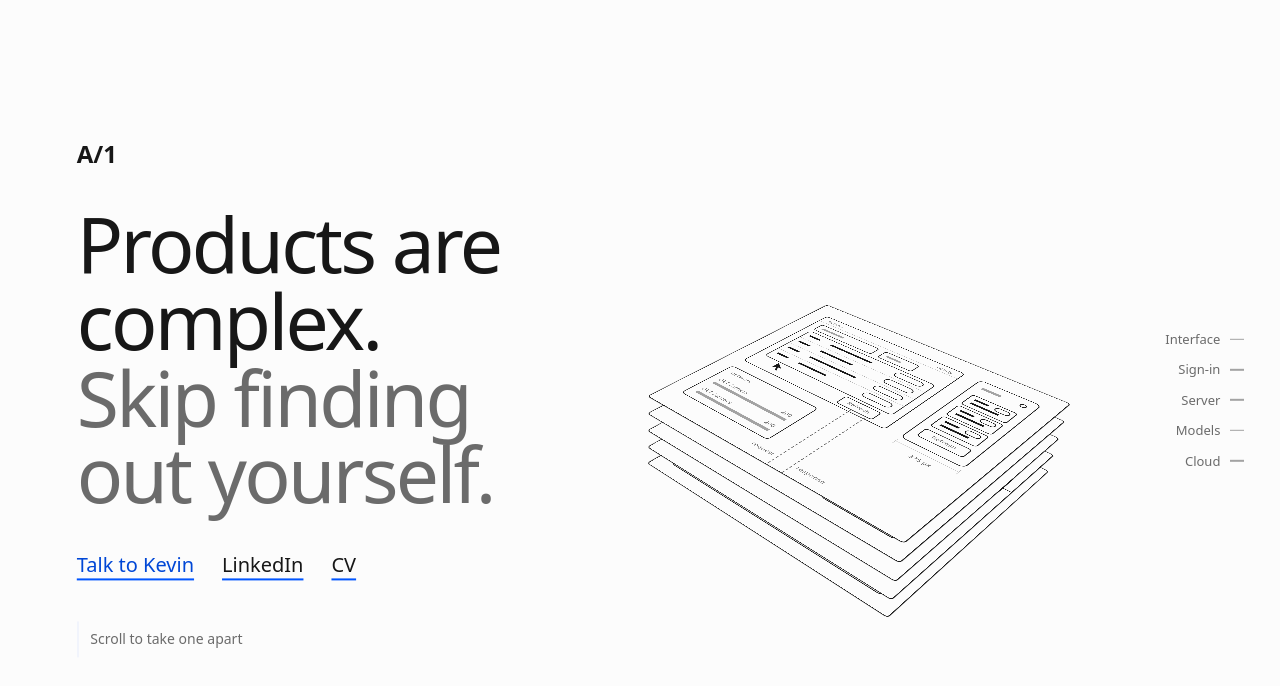
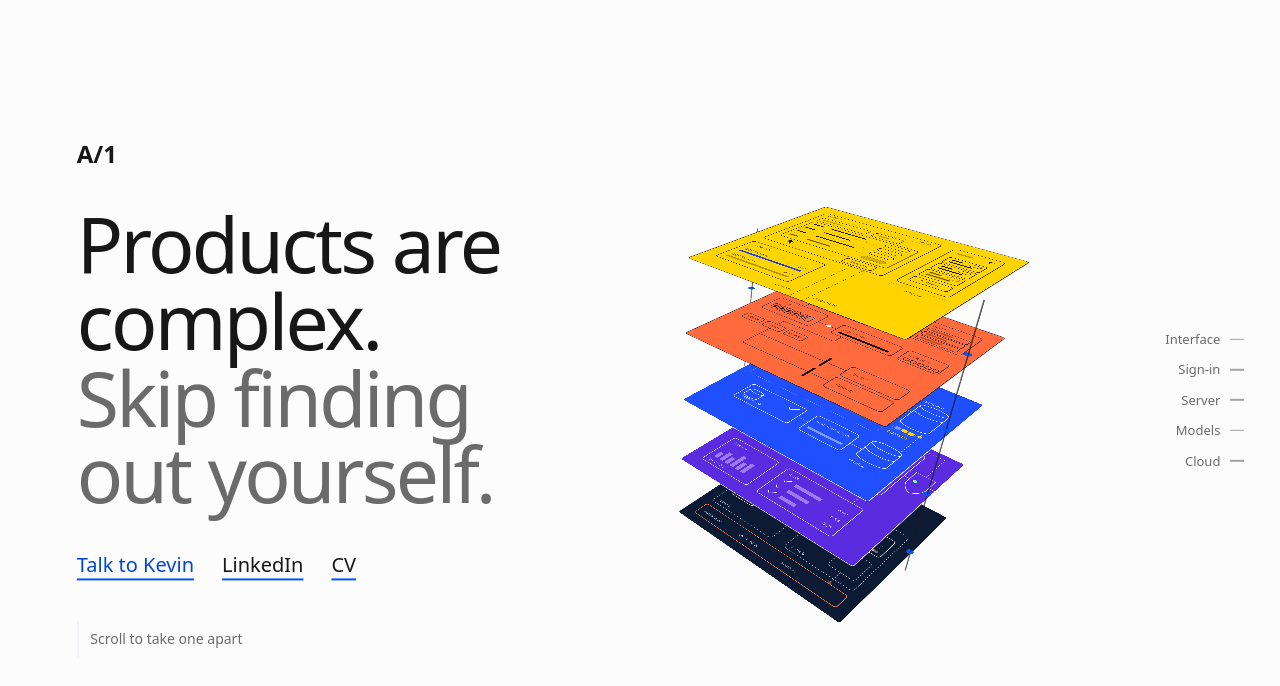
Before and after one commit to kevinkrs/agency-of-one.dev, an Astro site: page / in a window 1280 px wide. Shown: the top 686 px of the page. Built offline with nearby package versions, Linux system fonts and the light colour scheme; Astro itself is replaced by a stand-in of ours; animation ran at ten frames a second; a web font is replaced by a local one.

Commit message:
Give each layer a colour tone and connect the layers with risers and data flow

```diff
--- a/src/components/Stack.astro
+++ b/src/components/Stack.astro
@@ -18,11 +18,13 @@ const drawings = [Interface, SignIn, Server, Models, Cloud];
   {layers.map((layer, i) => {
     const Drawing = drawings[i];
     return (!only || only === layer.id) && (
-      <svg class:list={['plate', { 'is-focus': flat }]} data-plate style={`--i: ${i}`} viewBox="0 0 100 100" role="img" aria-label={`${layer.label} layer`}>
+      <svg class:list={['plate', { 'is-focus is-live': flat }]} data-plate data-tone={layer.id} style={`--i: ${i}`} viewBox="0 0 100 100" role="img" aria-label={`${layer.label} layer`}>
         <Drawing />
       </svg>
     );
   })}
+  {!flat && layers.slice(1).map((_, i) => <><i class="riser l" style={`--i: ${i}`} /><i class="riser r" style={`--i: ${i}`} /></>)}
+  {!flat && Array.from({ length: 8 }, (_, n) => <i class:list={['dot', n % 2 ? 'r' : 'l']} data-dot />)}
 </div>
 
 <style>
@@ -42,6 +44,25 @@ const drawings = [Interface, SignIn, Server, Models, Cloud];
     transform: translateZ(calc(var(--gap) * var(--i) * -1px)) scale(0.5);
     will-change: transform;
   }
+  /* Risers join each plate to the next one down, on the left and right edge; dots are the
+     requests going down (left) and the answers coming back up (right). flight.ts moves the dots. */
+  .riser {
+    position: absolute;
+    top: 50%;
+    width: 3px;
+    height: calc(var(--gap) * 1px);
+    background: var(--fg);
+    opacity: 0.7;
+    transform-origin: top;
+    transform-style: preserve-3d;
+    transform: translateZ(calc(var(--gap) * var(--i) * -1px)) rotateX(-90deg);
+  }
+  /* A second ribbon at a right angle, so the riser never turns edge-on to the camera. */
+  .riser::after { content: ''; position: absolute; inset: 0; background: inherit; transform: rotateY(90deg); }
+  .dot { position: absolute; top: 50%; width: 16px; height: 16px; margin: -8px; border-radius: 50%; background: var(--accent); }
+  .riser.l, .dot.l { left: -16px; }
+  .riser.r, .dot.r { left: calc(100% + 16px); }
+
   .world.flat { display: flex; flex-wrap: wrap; gap: 32px; width: auto; height: auto; transform: none; }
   .flat .plate { position: static; width: min(92vw, 720px); height: auto; aspect-ratio: 1; transform: none; will-change: auto; border-width: 1.5px; border-radius: 6px; }
 </style>
--- a/src/pages/index.astro
+++ b/src/pages/index.astro
@@ -88,7 +88,7 @@ const stops = layers.length + 2;
     height: 1.5rem;
     border-radius: 50%;
     background: var(--accent);
-    color: #fff;
+    color: var(--on-accent);
     font-size: 0.8125rem;
     font-weight: 600;
     line-height: 1;
@@ -104,7 +104,7 @@ const stops = layers.length + 2;
   :global(.js-flight) { scroll-snap-type: y proximity; }
   :global(.js-flight) .flight { position: relative; height: calc(var(--stops) * 100svh); --oy: -19svh; }
   :global(.js-flight) .snap { display: block; position: absolute; top: calc(var(--at) * 100svh); height: 1px; width: 1px; scroll-snap-align: start; }
-  :global(.js-flight) .stage { position: sticky; top: 0; height: 100svh; overflow: hidden; }
+  :global(.js-flight) .stage { position: sticky; top: 0; height: 100svh; overflow: hidden; background: var(--bg); color: var(--fg); transition: background-color 0.7s var(--ease), color 0.7s var(--ease); }
   :global(.js-flight) .scene { position: absolute; inset: 0; height: auto; overflow: visible; }
 
   :global(.js-flight) .panel {
--- a/src/scripts/flight.ts
+++ b/src/scripts/flight.ts
@@ -1,11 +1,12 @@
 // Scroll flies a camera down through the stack. Stop 0 is the hero, 1..5 are the layers, 6 the end.
 
-export type Pose = { rx: number; rz: number; s: number; gap: number; fi: number; k: number };
+export type Pose = { rx: number; rz: number; s: number; gap: number; fi: number; k: number; y: number };
 // rx/rz: camera tilt in degrees. s: scale. gap: px between plates. fi: index of the plate the
 // camera looks at. k: 1 when inside the stack (plates above the camera fade), 0 for overviews.
-const overview = (s: number, gap: number, fi: number): Pose => ({ rx: 57, rz: 45, s, gap, fi, k: 0 });
-const focus = (i: number): Pose => ({ rx: 24, rz: -8, s: 1, gap: 700, fi: i, k: 1 });
-export const STOPS: Pose[] = [overview(0.62, 34, 0), focus(0), focus(1), focus(2), focus(3), focus(4), overview(0.46, 210, 2)];
+// y: px the whole view is shifted down (negative = up), to centre an overview that hangs low.
+const overview = (s: number, gap: number, fi: number, y = 0): Pose => ({ rx: 57, rz: 45, s, gap, fi, k: 0, y });
+const focus = (i: number): Pose => ({ rx: 24, rz: -8, s: 1, gap: 700, fi: i, k: 1, y: 0 });
+export const STOPS: Pose[] = [overview(0.5, 170, 0, -140), focus(0), focus(1), focus(2), focus(3), focus(4), overview(0.46, 210, 2)];
 
 const clamp = (v: number, lo = 0, hi = 1) => Math.min(hi, Math.max(lo, v));
 // Rest at each stop for the first and last 18% of a screen, glide in between.
@@ -21,7 +22,7 @@ export function pose(p: number): Pose {
   const t = glide(q - i);
   const a = STOPS[i], b = STOPS[i + 1];
   const mix = (key: keyof Pose) => a[key] * (1 - t) + b[key] * t; // exact at both ends
-  return { rx: mix('rx'), rz: mix('rz'), s: mix('s'), gap: mix('gap'), fi: mix('fi'), k: mix('k') };
+  return { rx: mix('rx'), rz: mix('rz'), s: mix('s'), gap: mix('gap'), fi: mix('fi'), k: mix('k'), y: mix('y') };
 }
 
 // Plates the camera has flown past vanish; plates further down dim with depth.
@@ -40,6 +41,8 @@ function init() {
   const plates = [...root.querySelectorAll<HTMLElement>('[data-plate]')];
   const panels = [...root.querySelectorAll<HTMLElement>('[data-panel]')];
   const navs = [...root.querySelectorAll<HTMLElement>('[data-nav]')];
+  const dots = [...root.querySelectorAll<HTMLElement>('[data-dot]')];
+  const tones = plates.map((el) => el.dataset.tone ?? '');
   document.documentElement.classList.add('js-flight');
 
   // ?at=3 pins a stop, for working on one layer and for screenshots.
@@ -55,12 +58,23 @@ function init() {
     const c = pose(p);
     const sway = pinned !== null ? 0 : (1 - c.k) * 4 * Math.sin(now / 1900);
     world.style.setProperty('--gap', c.gap.toFixed(1));
-    world.style.transform = `translate3d(var(--ox), var(--oy), 0) scale(${c.s.toFixed(4)}) rotateX(${(c.rx - my * 4).toFixed(2)}deg) rotateZ(${(c.rz + sway + mx * 6).toFixed(2)}deg) translateZ(${(c.fi * c.gap).toFixed(1)}px)`;
+    world.style.transform = `translate3d(var(--ox), calc(var(--oy) + ${c.y.toFixed(1)}px), 0) scale(${c.s.toFixed(4)}) rotateX(${(c.rx - my * 4).toFixed(2)}deg) rotateZ(${(c.rz + sway + mx * 6).toFixed(2)}deg) translateZ(${(c.fi * c.gap).toFixed(1)}px)`;
     const at = Math.round(p);
     const near = Math.abs(p - at) < 0.3;
+    const end = at === STOPS.length - 1;
     plates.forEach((el, j) => {
       el.style.opacity = plateOpacity(j, c).toFixed(3);
       el.classList.toggle('is-focus', near && j === at - 1);
+      // Running: the plate the camera is on, and every plate in the two overviews.
+      el.classList.toggle('is-live', end || at === 0 || j === at - 1);
+    });
+    // The stage wears the tone of the layer the camera is on; the overviews stay neutral.
+    stage.dataset.tone = tones[at - 1] ?? '';
+    // Dots run the full height of the stack: odd ones up the right riser, even ones down the left.
+    const depth = (plates.length - 1) * c.gap;
+    dots.forEach((el, n) => {
+      const u = (now / 5200 + n / dots.length) % 1;
+      el.style.transform = `translateZ(${(-(n % 2 ? 1 - u : u) * depth).toFixed(1)}px)`;
     });
     panels.forEach((el, i) => el.classList.toggle('is-active', near && i === at));
     navs.forEach((el, i) => el.classList.toggle('is-current', i === at - 1));
--- a/src/styles/global.css
+++ b/src/styles/global.css
@@ -9,6 +9,7 @@
   --rule: #e2e2e2;
   --accent: #0055ff;
   --accent-text: #0047d6;
+  --on-accent: #fff;
   --ease: cubic-bezier(0.16, 1, 0.3, 1);
 }
 @media (prefers-color-scheme: dark) {
@@ -39,3 +40,11 @@ a:hover { color: var(--accent-text); }
 :focus-visible { outline: 2px solid var(--accent); outline-offset: 3px; border-radius: 2px; }
 h1, h2, p { margin: 0; }
 h1, h2 { font-weight: 500; letter-spacing: -0.02em; text-wrap: balance; }
+
+/* One tone per layer of the stack. A plate always wears its tone; the whole stage takes it on
+   while the camera is on that layer. The opening and closing screens keep the neutral tokens. */
+[data-tone='interface'] { --bg: #ffd400; --fg: #141414; --muted: #5c4d00; --faint: #b39500; --rule: #d9b400; --accent: #1a3cff; --accent-text: #1430cc; --on-accent: #fff; }
+[data-tone='sign-in'] { --bg: #ff6b3d; --fg: #1a0f0a; --muted: #6b2410; --faint: #c24a25; --rule: #e05a30; --accent: #fff; --accent-text: #1a0f0a; --on-accent: #1a0f0a; }
+[data-tone='server'] { --bg: #1f4fff; --fg: #fff; --muted: #c9d6ff; --faint: #7f9bff; --rule: #4a70ff; --accent: #ffd400; --accent-text: #ffd400; --on-accent: #141414; }
+[data-tone='models'] { --bg: #5b2be0; --fg: #fff; --muted: #d6c9ff; --faint: #9a7bf0; --rule: #7a52ea; --accent: #7dffb0; --accent-text: #7dffb0; --on-accent: #141414; }
+[data-tone='cloud'] { --bg: #0c1a33; --fg: #fff; --muted: #b9c4d9; --faint: #5a6b8c; --rule: #25365a; --accent: #ff6b3d; --accent-text: #ff8a66; --on-accent: #141414; }
--- a/src/styles/plates.css
+++ b/src/styles/plates.css
@@ -1,5 +1,6 @@
 /* Shared drawing vocabulary for the plates in src/components/plates/. Every plate is a 100x100
-   plan-view drawing. Animations run only on the plate the camera is on (.is-focus). */
+   plan-view drawing. Animations run only on plates marked .is-live (the one the camera is on, and all of them
+   in the closing overview); markers show on the .is-focus plate. */
 .plate { fill: none; stroke: var(--fg); stroke-width: 0.3; stroke-linecap: round; stroke-linejoin: round; }
 .plate .fill { fill: var(--fg); stroke: none; }
 .plate .soft { fill: var(--faint); stroke: none; }
@@ -24,10 +25,10 @@
 .plate * { opacity: var(--o); }
 .plate *:not([transform]) { transform: var(--tf); }
 
-.plate:not(.is-focus) * { animation-play-state: paused !important; }
+.plate:not(.is-live) * { animation-play-state: paused !important; }
 
 .plate .marker circle { fill: var(--accent); stroke: var(--bg); stroke-width: 0.5; }
-.plate .marker text { fill: #fff; stroke: none; font-size: 3.1px; font-weight: 600; }
+.plate .marker text { fill: var(--on-accent); stroke: none; font-size: 3.1px; font-weight: 600; }
 /* In the flight, markers only show on the plate the camera is on, one after the other. */
 .js-flight .plate .marker { opacity: 0; transform: scale(0.4); transform-box: fill-box; transform-origin: center; transition: opacity 0.3s var(--ease), transform 0.5s var(--ease); }
 .js-flight .plate.is-focus .marker { opacity: 1; transform: none; transition-delay: calc(var(--n) * 140ms + 150ms); }
```
Also changed, not shown: .impeccable/surfaces/src-pages-index-astro.md.
